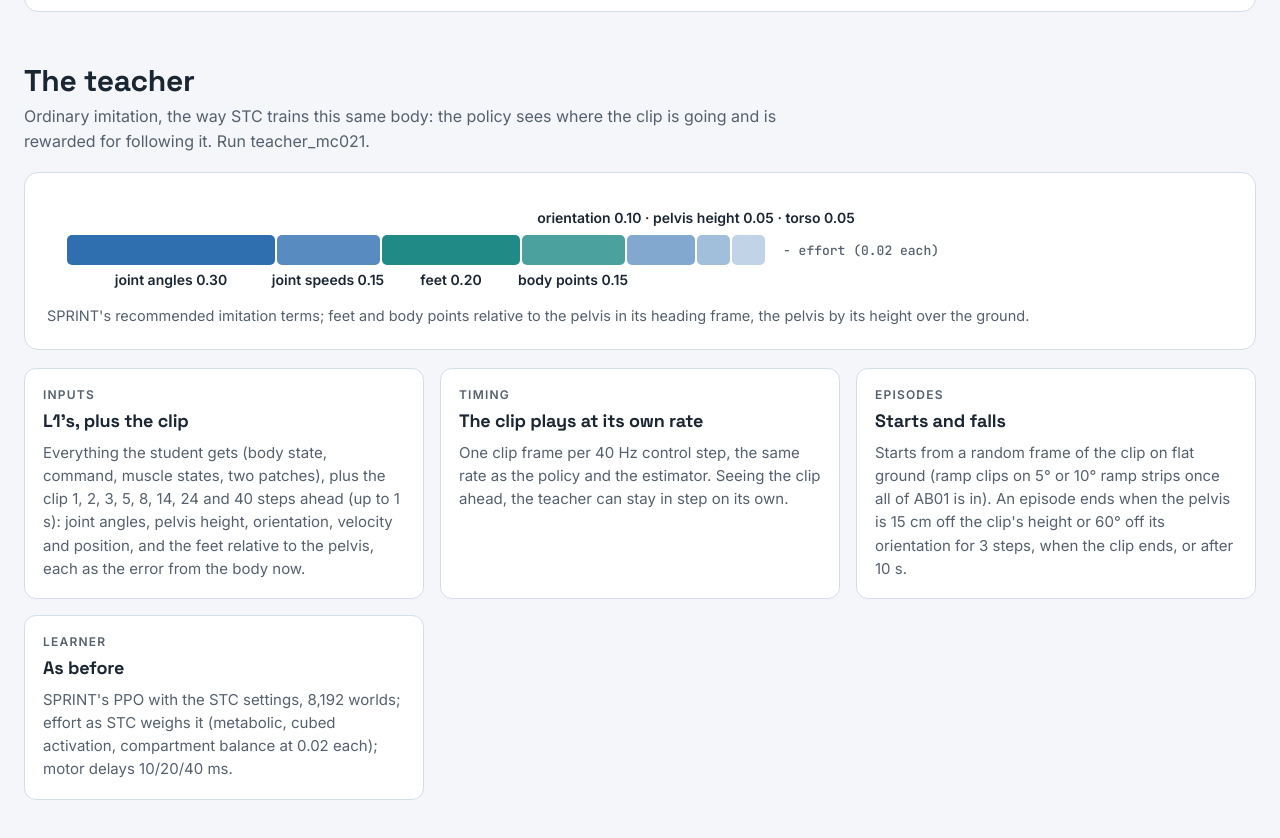
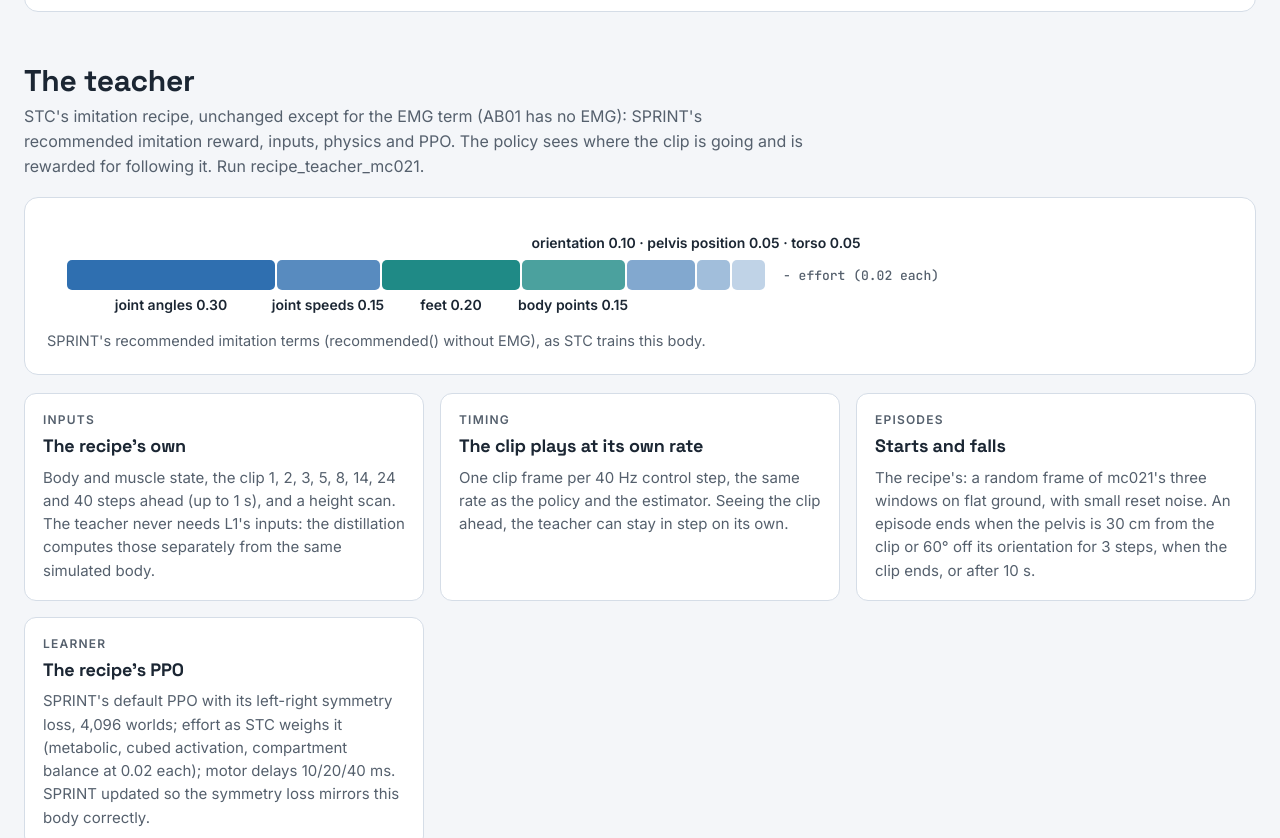
Before and after one commit to luorix1/gait-planner, a plain HTML site: page docs/plan_page/planner-ladder.html in a window 1280 px wide. Shown: the part 1611-2449 px from the top of the page. Drawn offline with Linux system fonts and the light colour scheme.

Commit message:
Plan page: the teacher is STC's recipe (recipe_teacher_mc021)
Co-Authored-By: Claude Opus 5.5 <noreply@anthropic.com>

```diff
--- a/docs/plan_page/planner-ladder.html
+++ b/docs/plan_page/planner-ladder.html
@@ -309,11 +309,11 @@ a.rewlink { cursor:pointer } a.rewlink:hover rect { stroke:var(--blue) }
 <section aria-labelledby="s-teacher">
   <div class="sec-head">
     <h2 id="s-teacher">The teacher</h2>
-    <p>Ordinary imitation, the way STC trains this same body: the policy sees where the clip is going and is rewarded for following it. Run teacher_mc021.</p>
+    <p>STC's imitation recipe, unchanged except for the EMG term (AB01 has no EMG): SPRINT's recommended imitation reward, inputs, physics and PPO. The policy sees where the clip is going and is rewarded for following it. Run recipe_teacher_mc021.</p>
   </div>
   <div class="panel scroll">
     <svg class="dia" viewBox="0 0 960 110" role="img" aria-labelledby="track-t" style="min-width:640px; max-width:960px">
-      <title id="track-t">The teacher's reward to scale: joint angles 0.30, joint speeds 0.15, feet 0.20, body points 0.15, pelvis orientation 0.10, pelvis height 0.05, torso 0.05, minus effort.</title>
+      <title id="track-t">The teacher's reward to scale: joint angles 0.30, joint speeds 0.15, feet 0.20, body points 0.15, pelvis orientation 0.10, pelvis position 0.05, torso 0.05, minus effort.</title>
       <rect x="20" y="40" width="208" height="30" rx="5" fill="var(--blue)"/>
       <rect x="230" y="40" width="103" height="30" rx="5" fill="var(--blue)" opacity=".8"/>
       <rect x="335" y="40" width="138" height="30" rx="5" fill="var(--teal)"/>
@@ -325,16 +325,16 @@ a.rewlink { cursor:pointer } a.rewlink:hover rect { stroke:var(--blue) }
       <text class="seg-l" x="281" y="90" text-anchor="middle">joint speeds 0.15</text>
       <text class="seg-l" x="404" y="90" text-anchor="middle">feet 0.20</text>
       <text class="seg-l" x="526" y="90" text-anchor="middle">body points 0.15</text>
-      <text class="seg-l" x="649" y="28" text-anchor="middle">orientation 0.10 · pelvis height 0.05 · torso 0.05</text>
+      <text class="seg-l" x="649" y="28" text-anchor="middle">orientation 0.10 · pelvis position 0.05 · torso 0.05</text>
       <text class="seg-n" x="736" y="60">− effort (0.02 each)</text>
     </svg>
-    <p class="note">SPRINT's recommended imitation terms; feet and body points relative to the pelvis in its heading frame, the pelvis by its height over the ground.</p>
+    <p class="note">SPRINT's recommended imitation terms (recommended() without EMG), as STC trains this body.</p>
   </div>
   <div class="cards">
-    <div class="card"><span class="tag">Inputs</span><h3>L1's, plus the clip</h3><p>Everything the student gets (body state, command, muscle states, two patches), plus the clip 1, 2, 3, 5, 8, 14, 24 and 40 steps ahead (up to 1 s): joint angles, pelvis height, orientation, velocity and position, and the feet relative to the pelvis, each as the error from the body now.</p></div>
+    <div class="card"><span class="tag">Inputs</span><h3>The recipe's own</h3><p>Body and muscle state, the clip 1, 2, 3, 5, 8, 14, 24 and 40 steps ahead (up to 1 s), and a height scan. The teacher never needs L1's inputs: the distillation computes those separately from the same simulated body.</p></div>
     <div class="card"><span class="tag">Timing</span><h3>The clip plays at its own rate</h3><p>One clip frame per 40 Hz control step, the same rate as the policy and the estimator. Seeing the clip ahead, the teacher can stay in step on its own.</p></div>
-    <div class="card"><span class="tag">Episodes</span><h3>Starts and falls</h3><p>Starts from a random frame of the clip on flat ground (ramp clips on 5° or 10° ramp strips once all of AB01 is in). An episode ends when the pelvis is 15 cm off the clip's height or 60° off its orientation for 3 steps, when the clip ends, or after 10 s.</p></div>
-    <div class="card"><span class="tag">Learner</span><h3>As before</h3><p>SPRINT's PPO with the STC settings, 8,192 worlds; effort as STC weighs it (metabolic, cubed activation, compartment balance at 0.02 each); motor delays 10/20/40 ms.</p></div>
+    <div class="card"><span class="tag">Episodes</span><h3>Starts and falls</h3><p>The recipe's: a random frame of mc021's three windows on flat ground, with small reset noise. An episode ends when the pelvis is 30 cm from the clip or 60° off its orientation for 3 steps, when the clip ends, or after 10 s.</p></div>
+    <div class="card"><span class="tag">Learner</span><h3>The recipe's PPO</h3><p>SPRINT's default PPO with its left-right symmetry loss, 4,096 worlds; effort as STC weighs it (metabolic, cubed activation, compartment balance at 0.02 each); motor delays 10/20/40 ms. SPRINT updated so the symmetry loss mirrors this body correctly.</p></div>
   </div>
 </section>
 
@@ -344,7 +344,7 @@ a.rewlink { cursor:pointer } a.rewlink:hover rect { stroke:var(--blue) }
     <p>Supervised, not reinforcement learning: the student learns to output the teacher's 90 excitations from L1's inputs alone.</p>
   </div>
   <div class="cards">
-    <div class="card"><span class="tag">DAgger</span><h3>Labels on the states the student visits</h3><p>Roll out a mix of teacher and student, moving toward the student; label every state with the teacher's action; fit the student to all labels so far. Copying only the teacher's own states would leave the student lost after its first mistake.</p></div>
+    <div class="card"><span class="tag">DAgger</span><h3>Labels on the states the student visits</h3><p>Roll out a mix of teacher and student, moving toward the student; label every state with the teacher's action; fit the student to all labels so far. Copying only the teacher's own states would leave the student lost after its first mistake. At each state the teacher reads its own inputs and the student reads L1's, both computed from the same simulated body.</p></div>
     <div class="card"><span class="tag">Estimator</span><h3>Fixed during distillation</h3><p>Either the estimator fitted to AB01's footsteps (held-out clips: about 5–7 cm median error while walking, 43 cm when starting, stopping or standing, against 57 cm for fixed spots) or one fitted to where the teacher's feet land. On flat ground the patches are constant, so for mc021 it does not matter.</p></div>
     <div class="card"><span class="tag">Pass</span><h3>Nearly the teacher</h3><p>Within about 30 minutes of distillation the student tracks mc021 nearly as well as the teacher: most episodes finish the clip, joint error close to the teacher's. If it cannot, L1's inputs are missing something the teacher uses, and we find out what.</p></div>
   </div>
@@ -390,8 +390,8 @@ a.rewlink { cursor:pointer } a.rewlink:hover rect { stroke:var(--blue) }
     <p>Every step has a pass mark written down before it runs and a check within about an hour; a step that misses is stopped and diagnosed, not extended.</p>
   </div>
   <div class="cards">
-    <div class="card" id="status-now"><span class="tag">Running</span><h3>Teacher on mc021</h3><p>Run teacher_mc021, 150M steps, started 19 Nov. Check at about 50M steps (about 1 h).</p></div>
-    <div class="card"><span class="tag">Teacher passes if</span><h3>It tracks the clip</h3><p>By about 50M steps: most episodes finish the 10 s clip, joint error under about 6°, calf, knee and hip extensors working in stance. If not, the problem is in our environment (the method is proven) and we debug it there.</p></div>
+    <div class="card" id="status-now"><span class="tag">Running</span><h3>Recipe teacher on mc021</h3><p>Run recipe_teacher_mc021, started 19 Nov, 6 h budget. Check at 50M steps (about 1 h). An earlier custom teacher (teacher_mc021) reached 9.9° at 50M and was stopped.</p></div>
+    <div class="card"><span class="tag">Teacher passes if</span><h3>It tracks the clip</h3><p>By about 50M steps: most episodes finish the 10 s clip, joint error under about 6°, calf, knee and hip extensors working in stance. If it lags the same way the custom teacher did, the body is slower to learn than H2190 and the pass mark is recalibrated rather than the method doubted.</p></div>
     <div class="card"><span class="tag">Then</span><h3>Student, then expand</h3><p>Distil on mc021 (pass: nearly the teacher). Only then: all of AB01 (276 windows, ramps included) for teacher and student, then stage 1 from the student.</p></div>
   </div>
 </section>
```
